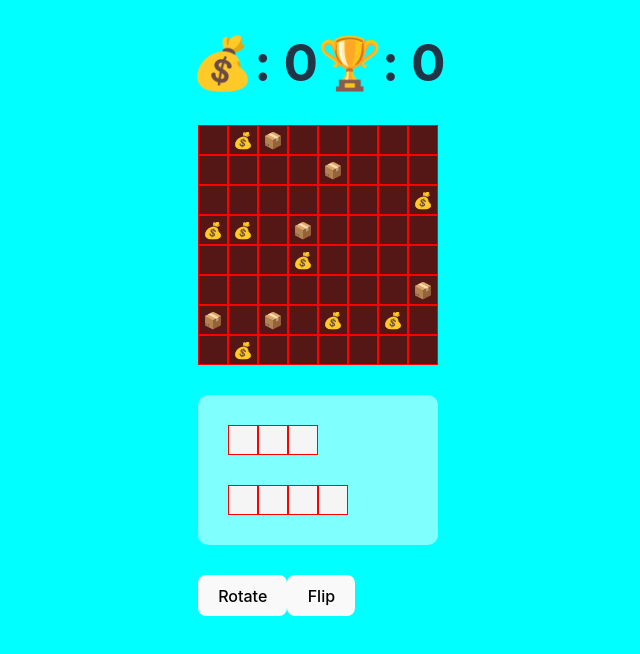
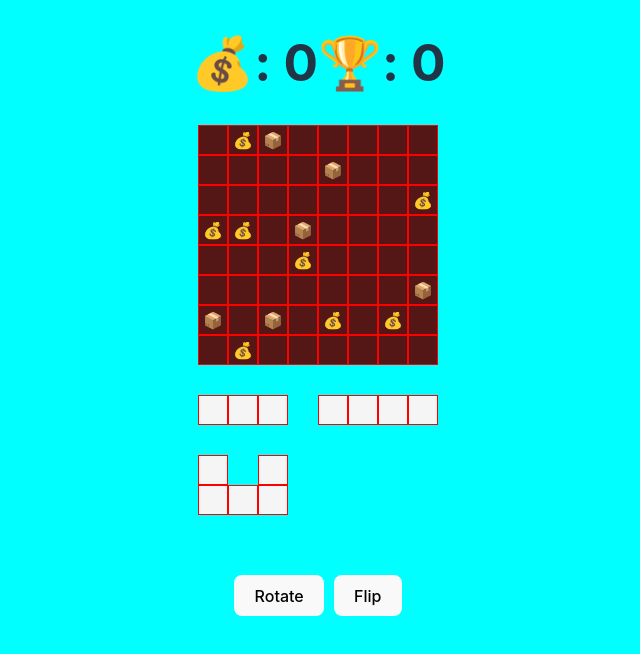
Before and after one commit to marcobaass/piece-of-cake, a React (Vite) app: page / in a window 1280 px wide. Shown: the top 654 px of the page, without its empty margins (322-962 px from the left). Built offline with nearby package versions, Linux system fonts and the light colour scheme.

Commit message:
change to cells with Ids

```diff
--- a/src/components/App/App.jsx
+++ b/src/components/App/App.jsx
@@ -10,13 +10,11 @@ function App() {
 
   const handleStartDragging = (index) => {
     draggingStates.current[index] = true;
-    console.log(draggingStates.current[index]);
   };
 
   // Handler for stopping the drag (for a specific shape index)
   const handleStopDragging = (index) => {
     draggingStates.current[index] = false;
-    console.log(draggingStates.current[index]);
   };
 
 
--- a/src/components/Board/Board.jsx
+++ b/src/components/Board/Board.jsx
@@ -9,67 +9,56 @@ export default function Board({
   handleStartDragging,
   handleStopDragging
 }) {
-  // 1. State for 8x8 grid
   const [boardState, setBoardState] = useState([]);
-  const [offBoardState, setOffBoardState] = useState([]);
 
   // 2. Initialize board
   useEffect(() => {
-    const initialBoard = createEmptyBoard();
-    const initialOffBoard = createOffBoard();
+    const initialBoard = createFullGrid();
+    console.log("Board-IDs", initialBoard);
+
     placeItems(initialBoard, 'coin', 8);   // Place 8 coins
     placeItems(initialBoard, 'object', 6);// Place 6 objects
     setBoardState(initialBoard);
-    setOffBoardState(initialOffBoard);
   }, []);
 
-  // 3. Helper function: create 8x8 2D array filled with empty cells
-  const createEmptyBoard = () => {
-    return Array.from({ length: 8 }, () =>
-      Array.from({ length: 8 }, () => ({ type: 'empty', occupied: false }))
-    );
-  };
 
-  const createOffBoard = () => {
-    return Array.from({ length: 8 }, () =>
-      Array.from({ length: 5 }, () => ({ type: 'empty', occupied: false }))
+  const createFullGrid = () => {
+    return Array.from({ length: 13 }, (_, rowIndex) =>
+      Array.from({ length: 8 }, (_, colIndex) => ({
+        id: `r${rowIndex}-c${colIndex}`,
+        type: rowIndex < 8 ? 'board' : 'offBoard',
+        occupied: false
+      }))
     );
   };
 
 
   const placeItems = (board, itemType, count) => {
     for (let i = 0; i < count; i++) {
-      let rowIndex = Math.floor(Math.random() * 8);
+      // Zufällige Position im "board"-Bereich wählen (8x8)
+      let rowIndex = Math.floor(Math.random() * 8);  // Nur im Bereich von 0 bis 7
       let colIndex = Math.floor(Math.random() * 8);
 
-      if (board[rowIndex][colIndex].occupied === true) {
-        i--;
+      // Überprüfen, ob die Zelle belegt ist
+      if (board[rowIndex][colIndex].occupied) {
+        i--; // Falls belegt, versuche es erneut
       } else {
-        board[rowIndex][colIndex] = { type: itemType, occupied: true };
-        if (board[rowIndex][colIndex].type === 'object') {
-          if (rowIndex < 7) {
-            board[rowIndex+1][colIndex].occupied = true;
-          }
-          if (rowIndex > 0) {
-            board[rowIndex-1][colIndex].occupied = true;
-          }
+        // Die Zelle mit dem Item füllen und besetzen
+        board[rowIndex][colIndex] = { id: `r${rowIndex}-c${colIndex}`, type: itemType, occupied: true };
 
-          if (colIndex < 7) {
-            board[rowIndex][colIndex+1].occupied = true;
-          }
-          if (colIndex > 0) {
-            board[rowIndex][colIndex-1].occupied = true;
+        // Falls es sich um ein 'object' handelt, benachbarte Zellen markieren
+        if (itemType === 'object') {
+          // Nachbarzellen im board-Bereich prüfen und als besetzt markieren
+          if (rowIndex < 7) board[rowIndex + 1][colIndex].occupied = true; // Unten
+          if (rowIndex > 0) board[rowIndex - 1][colIndex].occupied = true; // Oben
+          if (colIndex < 7) board[rowIndex][colIndex + 1].occupied = true; // Rechts
+          if (colIndex > 0) board[rowIndex][colIndex - 1].occupied = true; // Links
         }
       }
     }
-    }
-  }
-
-  console.log(Shapes)
+  };
 
   const shapeForms = Object.keys(Shapes);
-
-  console.log('Shape Letters', shapeForms);
 
 
   const shuffledShapes = (shapeForms) => {
@@ -104,16 +93,20 @@ export default function Board({
 
   // 5. Render the board as an 8x8 grid of cells
   return (
-    <div className={styles.wholeBoard}>
-
+    <div>
+      <div className={styles.boardContainer}>
         <div className={styles.board}>
+          {/* Rendern des Boards */}
           {boardState.map((row, rowIndex) => (
             <div key={rowIndex} className={styles.boardRow}>
               {row.map((cell, colIndex) => (
                 <div
                   key={`${rowIndex}-${colIndex}`}
                   className={`${styles.cell} ${styles[cell.type]}`}
+                  id={cell.id} // Jede Zelle hat nun eine eindeutige ID
+                  style={rowIndex < 8 ? {} : { visibility: 'hidden' }} // Unsichtbar für OffBoard-Zellen
                 >
+                  {/* Zeige das Item innerhalb der Zelle an */}
                   {cell.type === 'object' ? '📦' : cell.type === 'coin' ? '💰' : ''}
                 </div>
               ))}
@@ -121,43 +114,22 @@ export default function Board({
           ))}
         </div>
 
-      <div className={styles.offBoard}>
-        {offBoardState.map((row, rowIndex) => (
-          <div key={rowIndex} className={styles.boardRow}>
-            {row.map((cell, colIndex) => (
-              <div
-                key={`${rowIndex}-${colIndex}`}
-                className={styles.offCell}
-              >
-              </div>
+        {/* ShapeSelection für die draggable Teile im OffBoard-Bereich */}
+        <div className={styles.shapeSelection}>
+          {shapes.map((shape, index) => (
+            <ShapeSelection
+              key={index}
+              rndShape={shape}
+              handleStartDragging={handleStartDragging}
+              handleStopDragging={handleStopDragging}
+            />
           ))}
         </div>
-        ))}
       </div>
 
       <div className={styles.shapeButtons}>
         <button onClick={handleRotate}>Rotate</button>
         <button onClick={handleFlip}>Flip</button>
-      </div>
-
-      <div className={styles.shapeSelection}>
-        <ShapeSelection
-          rndShape={shapes[0]}
-          handleStartDragging={handleStartDragging}
-          handleStopDragging={handleStopDragging}
-        />
-
-        <ShapeSelection
-          rndShape={shapes[1]}
-          handleStartDragging={handleStartDragging}
-          handleStopDragging={handleStopDragging}
-        />
-
-        {/* <ShapeSelection
-          rndShape={shapes[2]}
-          handleStartDragging={handleStartDragging}
-          handleStopDragging={handleStopDragging}
-        /> */}
       </div>
 
     </div>
--- a/src/components/Board/Board.module.css
+++ b/src/components/Board/Board.module.css
@@ -1,24 +1,33 @@
-.wholeBoard {
-  position: relative;
-  display: grid;
-  gap: var(--cell-size);
+.boardContainer {
+  display: flex;
+  flex-direction: column;
+  align-items: center; /* Zentriert das Board und die Shapes */
 }
 
 .board {
   display: grid;
   justify-content: center;
+  grid-template-rows: repeat(8, var(--cell-size));
   grid-template-columns: repeat(8, var(--cell-size));
   background-color: hsl(0, 59%, 21%);
 }
 
-.offBoard {
-  display: grid;
-  justify-content: center;
-  grid-template-columns: repeat(8, var(--cell-size));
-  background-color: hsl(180, 100%, 75%);
-  border-radius: 10px;
+.shapeSelection {
+  position: relative;
+  max-width: calc(var(--cell-size) * 8);
+  display: flex;
+  gap: var(--cell-size);
+  flex-wrap: wrap;
+  margin-top: calc(var(--cell-size) * 1); /* Zwischenraum für Shapes */
+  margin-bottom: calc(var(--cell-size) * 2); /* Platz unter den Shapes */
 }
 
+.shapeButtons {
+  margin-top: 0; /* Platz für den Button-Bereich */
+  display: flex;
+  justify-content: center;
+  gap: 10px;
+}
 
 .cell {
   box-sizing: border-box;
@@ -29,23 +38,3 @@
   width: var(--cell-size);
   height: var(--cell-size);
 }
-
-.offCell {
-  box-sizing: border-box;
-  display: flex;
-  justify-content: center;
-  align-items: center;
-  width: var(--cell-size);
-  height: var(--cell-size);
-}
-
-.shapeSelection {
-  position: absolute;
-  max-width: calc((var(--cell-size)*8));
-  display: flex;
-  gap: var(--cell-size);
-  flex-wrap: wrap;
-  margin-top: calc((var(--cell-size)*10));
-  margin-left: calc((var(--cell-size)*1));
-  margin-right: calc((var(--cell-size)*1));
-}
```
Lines whose indentation alone changed are shown as unchanged.
